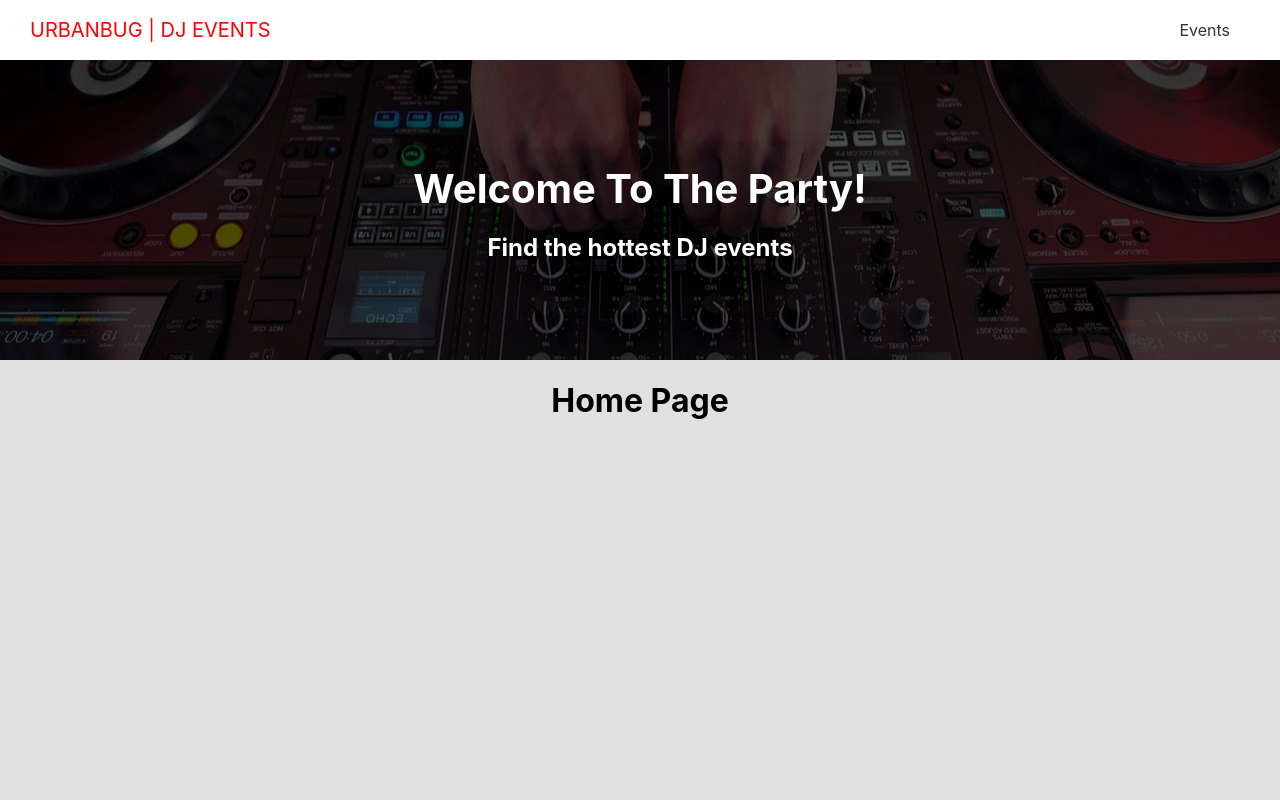
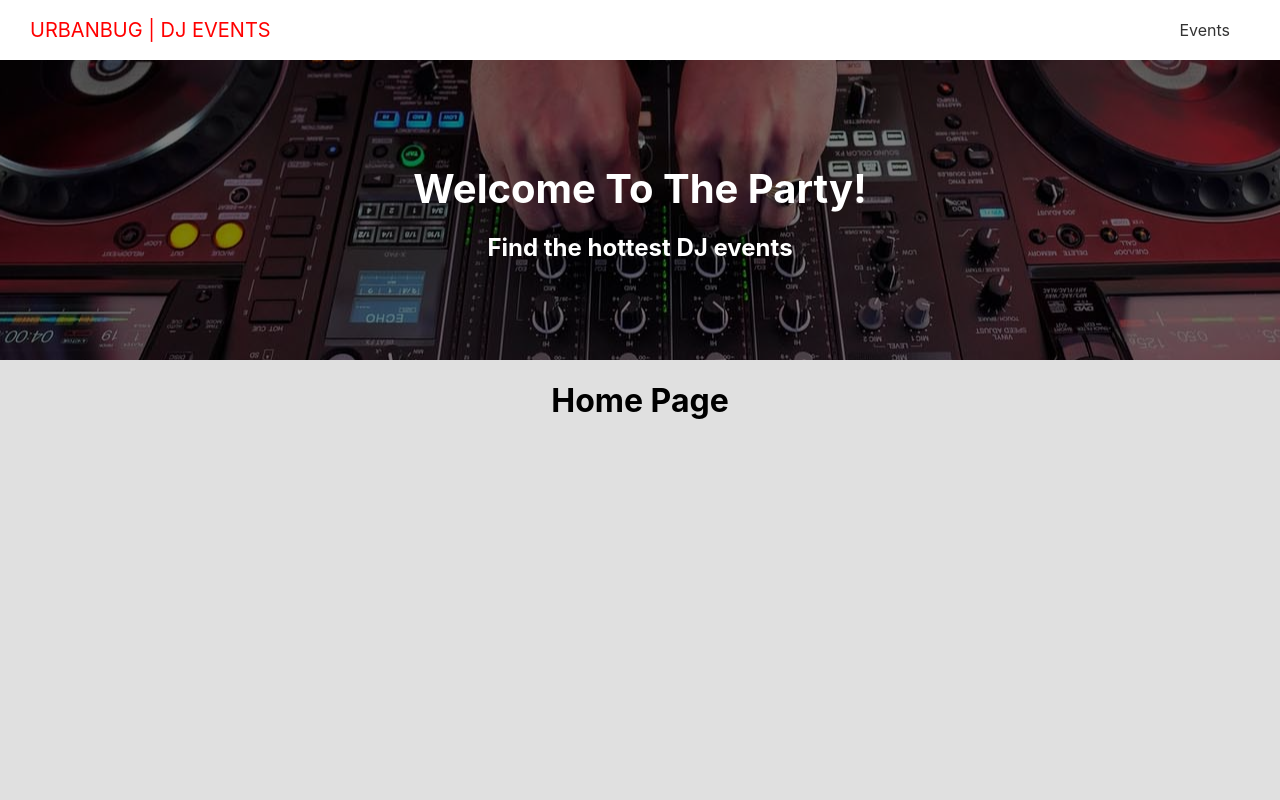
Before and after one commit to manitu85/urban_events, a Next.js app: page / in a window 1280 px wide. Shown: the top 800 px of the page. Built offline with nearby package versions, Linux system fonts and the light colour scheme.

Commit message:
feat: done hero area

```diff
--- a/styles/Showcase.module.scss
+++ b/styles/Showcase.module.scss
@@ -17,7 +17,7 @@
 		left: 0;
 		width: 100%;
 		height: 100%;
-		background-color: rgba(0, 0, 0, 0.7);
+		background-color: rgba(0, 0, 0, 0.5);
 	}
 
 	* {
```
